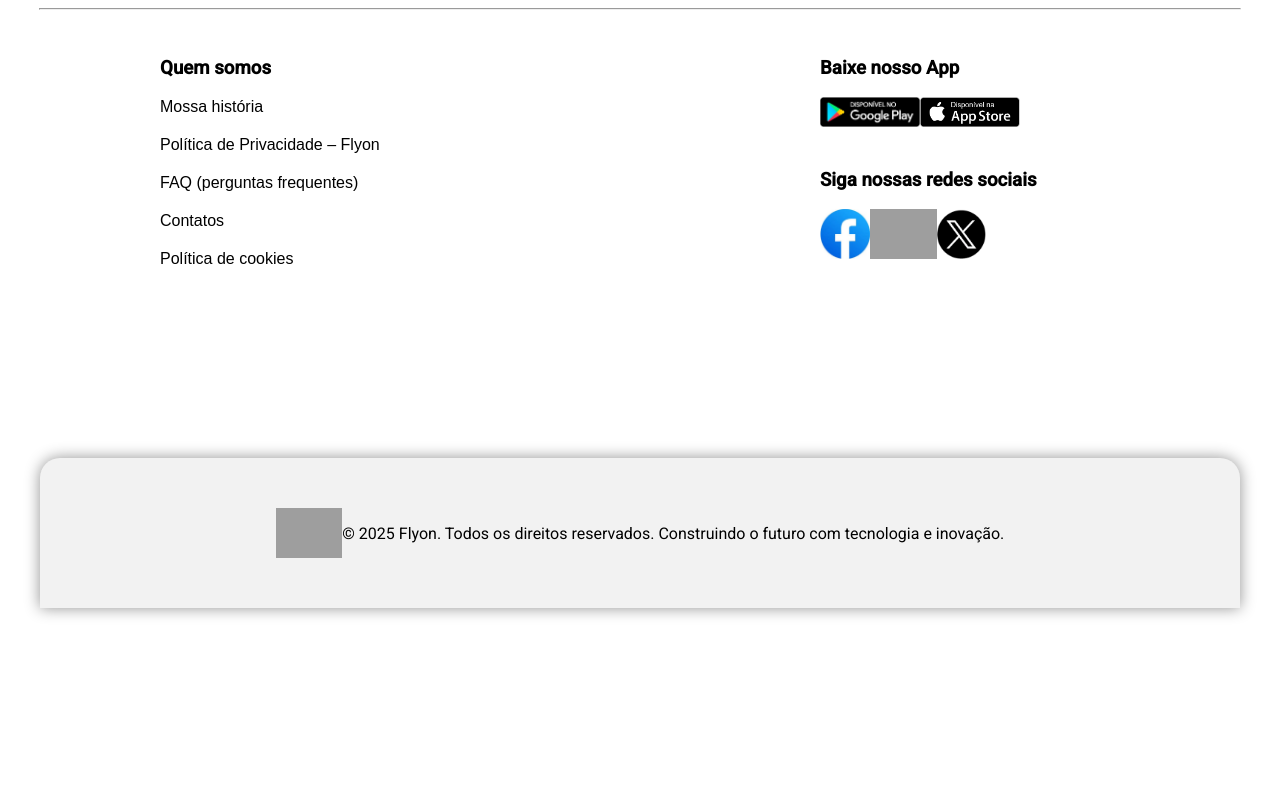
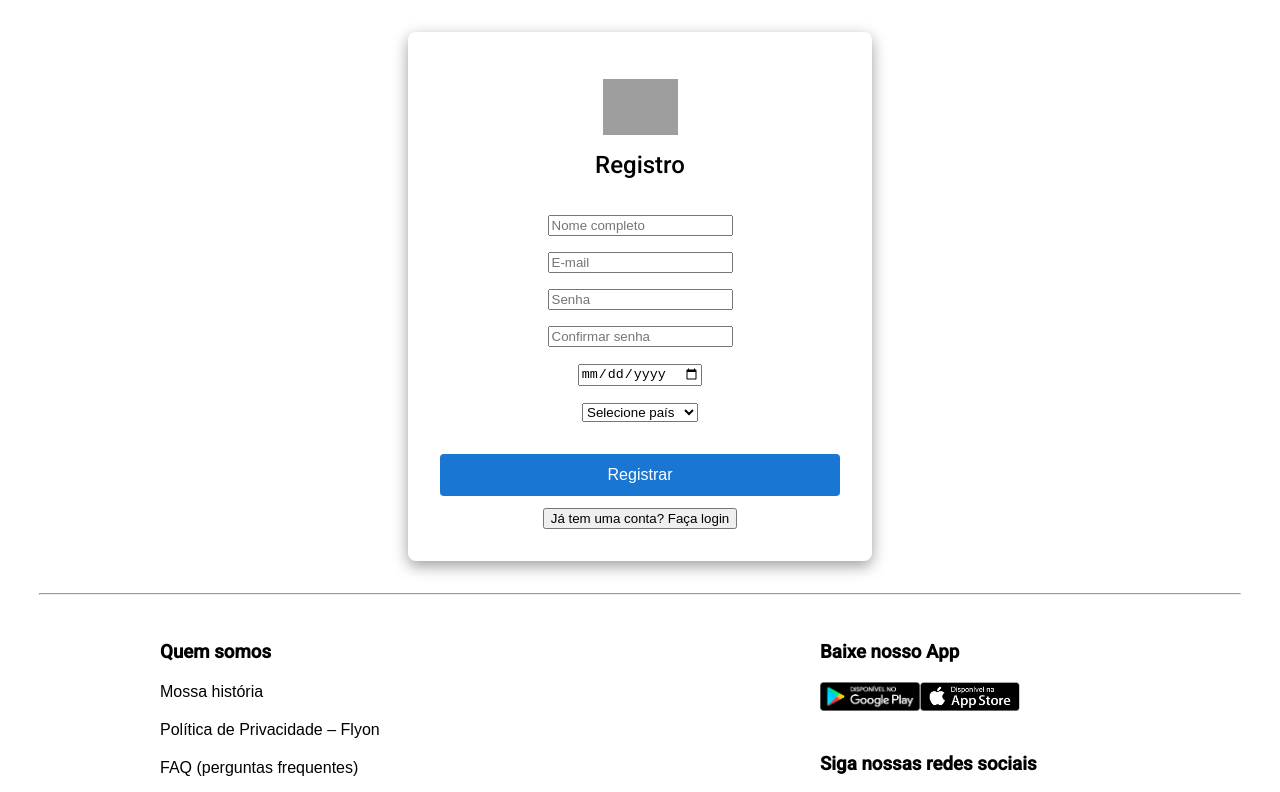
Before and after one commit to GuilhermeHenrike/Projeto_Bernardino, an Angular app: page /registro in a window 1280 px wide. Before the commit this address led to /. Shown: the top 792 px of the page. Built offline with nearby package versions, Linux system fonts and the light colour scheme; grey boxes are pictures that could not be loaded.

Commit message:
arrumei login e registro

```diff
--- a/src/app/app.routes.ts
+++ b/src/app/app.routes.ts
@@ -15,6 +15,7 @@ import { ResultadoComponent } from './resultado/resultado.component';
 import { ContatosComponent } from './contatos/contatos.component';
 import { PerguntasFrequentesComponent } from './perguntas-frequentes/perguntas-frequentes.component';
 import { InformacaoComponent } from './informacao/informacao.component';
+import { TelaRegistroComponent } from './tela-registro/tela-registro.component';
 
 
 export const routes: Routes = [
@@ -27,10 +28,11 @@ export const routes: Routes = [
     {path: "pprivacidade", component: PoliticaDePrivacidadeComponent},
     {path:'', redirectTo: "login",pathMatch: 'full'},
     {path:"login", component: LoginComponent},
+    {path:"registro", component: TelaRegistroComponent},
     {path: "dashboard", component: DashboardComponent},
     {path: "home", component: HomeComponent},
     { path: 'resultado', component: ResultadoComponent },
-
+    { path: "registro", component: TelaRegistroComponent},
     {path: "contatos", component: ContatosComponent},
     {path: "pf", component: PerguntasFrequentesComponent},
     {path: "ic", component: InformacaoComponent}
--- a/src/app/login/login.component.html
+++ b/src/app/login/login.component.html
@@ -20,6 +20,9 @@
       </mat-form-field>
       <button mat-raised-button color="primary" [disabled]="!loginForm.form.valid">Confirmar</button>
     </form>
+    <div style="margin-top:12px;">
+      <button mat-button color="accent" (click)="goToRegistro()">Criar conta / Registrar</button>
+    </div>
   </mat-card-content>
 </mat-card>
 <br><br><br><br><br><br>
--- a/src/app/login/login.component.ts
+++ b/src/app/login/login.component.ts
@@ -31,7 +31,9 @@ export class LoginComponent {
   rounter=inject(Router);
 
   validateLogin(email:string,senha:string):boolean{
-    return email===this.storedUser.email && senha===this.storedUser.senha;
+    const suStr = localStorage.getItem('storedUser');
+    const su = suStr ? JSON.parse(suStr) : this.storedUser;
+    return email === su.email && senha === su.senha;
   }
   login(){
     if(this.validateLogin(this.user.email,this.user.senha)){
@@ -42,6 +44,10 @@ export class LoginComponent {
     }
   }
 
+  goToRegistro(){
+    this.rounter.navigate(['/registro']);
+  }
+
 
 
 }
--- a/src/app/tela-registro/tela-registro.component.html
+++ b/src/app/tela-registro/tela-registro.component.html
@@ -3,29 +3,29 @@
 
   <h1 class="titulo">Registro</h1>
 
-  <form class="form-registro">
+  <form class="form-registro" (ngSubmit)="register()" #regForm="ngForm">
     <div class="campo-form">
-      <input type="text" placeholder="Nome completo" required>
+      <input type="text" placeholder="Nome completo" required name="nome" [(ngModel)]="user.nome">
     </div>
 
     <div class="campo-form">
-      <input type="email" placeholder="E-mail" required>
+      <input type="email" placeholder="E-mail" required name="email" [(ngModel)]="user.email">
     </div>
 
     <div class="campo-form">
-      <input type="password" placeholder="Senha" required>
+      <input type="password" placeholder="Senha" required name="senha" [(ngModel)]="user.senha">
     </div>
 
     <div class="campo-form">
-      <input type="password" placeholder="Confirmar senha" required>
+      <input type="password" placeholder="Confirmar senha" required name="confirmarSenha" [(ngModel)]="user.confirmarSenha">
     </div>
 
     <div class="campo-form">
-      <input type="date" placeholder="Data de nascimento">
+      <input type="date" placeholder="Data de nascimento" name="dataNascimento" [(ngModel)]="user.dataNascimento">
     </div>
 
     <div class="campo-form">
-      <select>
+      <select name="pais" [(ngModel)]="user.pais">
         <option value="">Selecione país</option>
         <option value="brasil">Brasil</option>
         <option value="portugal">Portugal</option>
@@ -34,10 +34,10 @@
       </select>
     </div>
 
-    <button class="btn-submit" type="submit">Registrar</button>
+    <button class="btn-submit" type="submit" [disabled]="!regForm.form.valid">Registrar</button>
   </form>
 
-  <p class="link-login">
-    Já tem uma conta? <a routerLink="/login">Faça login</a>
-  </p>
+  <div style="margin-top:12px;">
+    <button class="btn-link" type="button" (click)="goToLogin()">Já tem uma conta? Faça login</button>
+  </div>
 </div>
--- a/src/app/tela-registro/tela-registro.component.ts
+++ b/src/app/tela-registro/tela-registro.component.ts
@@ -1,12 +1,45 @@
-import { Component } from '@angular/core';
+import { Component, inject } from '@angular/core';
+import { Router } from '@angular/router';
+import { FormsModule } from '@angular/forms';
 
 @Component({
   selector: 'app-tela-registro',
-  imports: [],
+  imports: [FormsModule],
   standalone: true,
   templateUrl: './tela-registro.component.html',
   styleUrl: './tela-registro.component.css'
 })
 export class TelaRegistroComponent {
 
+  router = inject(Router);
+
+  goToLogin(){
+    this.router.navigate(['/login']);
+  }
+
+  user: any = {
+    nome: '',
+    email: '',
+    senha: '',
+    confirmarSenha: '',
+    dataNascimento: '',
+    pais: ''
+  };
+
+  register(){
+    if(!this.user.email || !this.user.senha || !this.user.confirmarSenha){
+      alert('Preencha os campos obrigatórios.');
+      return;
+    }
+    if(this.user.senha !== this.user.confirmarSenha){
+      alert('As senhas não coincidem.');
+      return;
+    }
+
+    const storedUser = { email: this.user.email, senha: this.user.senha };
+    localStorage.setItem('storedUser', JSON.stringify(storedUser));
+    localStorage.setItem('loggedIngUser', JSON.stringify(this.user.email));
+    this.router.navigate(['/home']);
+  }
+
 }
```
